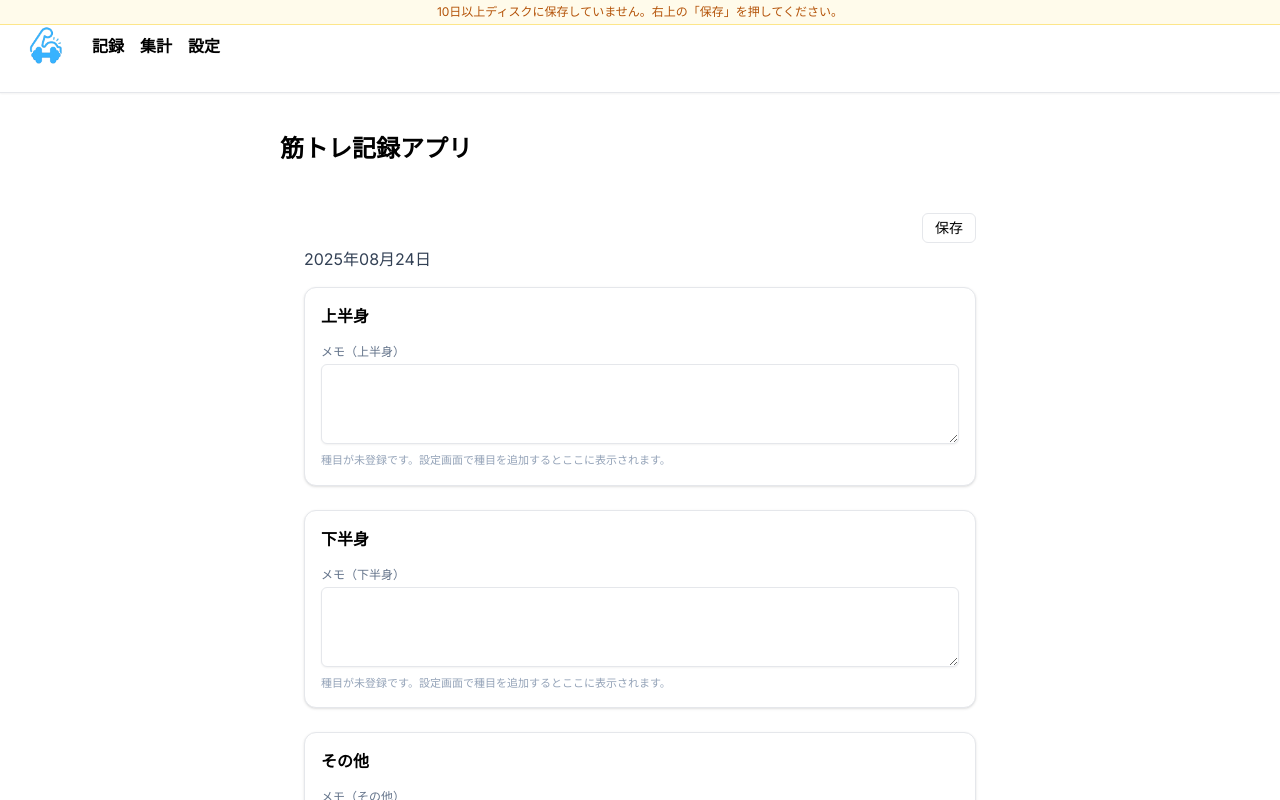
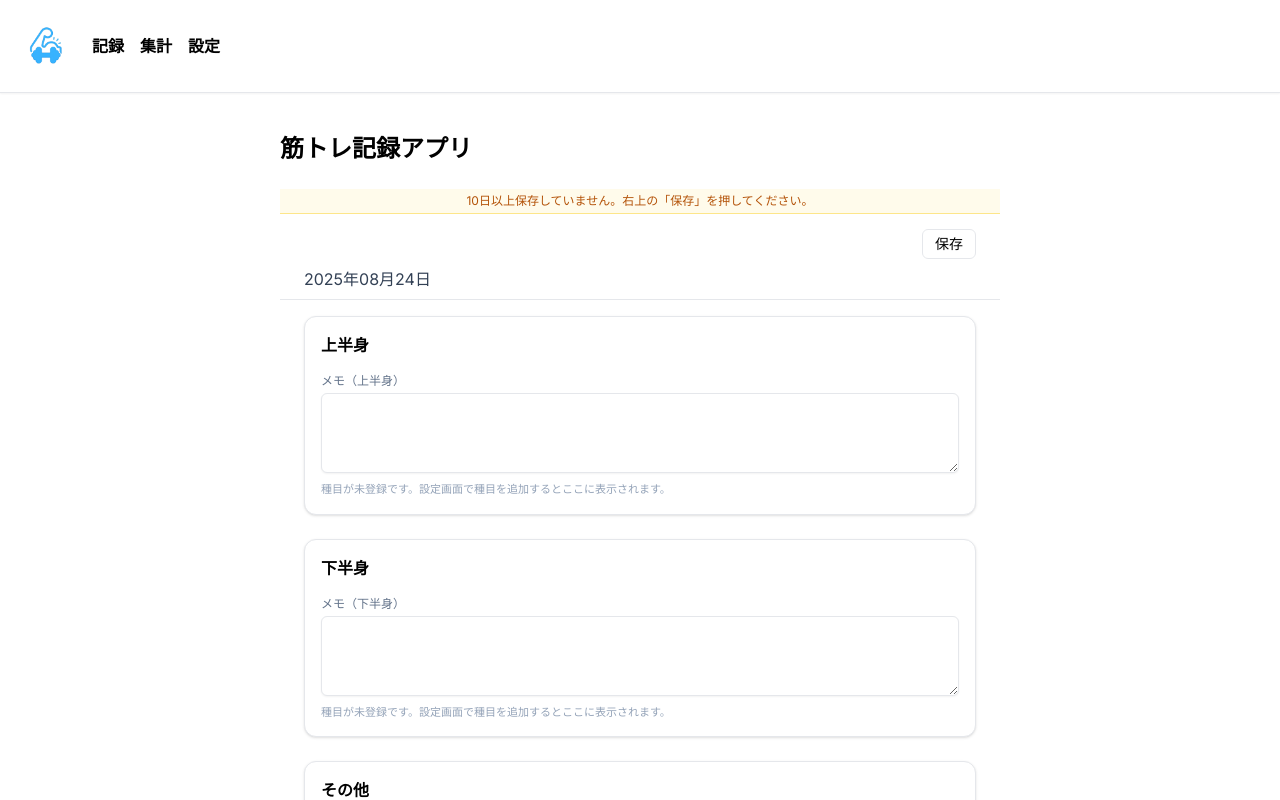
Before and after one commit to Mickey-1996/workout-tracker20250807, a Next.js app: page / in a window 1280 px wide. Shown: the top 800 px of the page. Built offline with nearby package versions, Linux system fonts and the light colour scheme.

Commit message:
tabs update

```diff
--- a/src/tabs/RecordTab.tsx
+++ b/src/tabs/RecordTab.tsx
@@ -52,7 +52,7 @@ function downloadJSON(filename: string, data: unknown) {
   const blob = new Blob([JSON.stringify(data, null, 2)], { type: "application/json" });
   const a = document.createElement("a");
   a.href = URL.createObjectURL(blob);
-  a.download = filename; // 例: "workoutrecord.2508172230"
+  a.download = filename; // ← 仕様：常に "workoutrecord.latest"
   a.click();
   URL.revokeObjectURL(a.href);
 }
@@ -98,7 +98,7 @@ function hasAnyData(r: DayRecord | DayRecordStrict | null | undefined) {
 /** 可能な設定ソース:
  *  1) wt:settings.v2 ... { items: [{ id, name, category, enabled, mode/inputMode, sets/checkCount, repTarget, order }] }
  *  2) exercises      ... { upper/lower/etc: [{...}] }
- *  3) wt:settings    ... { upper/lower/etc: [{...}] } ← これを新たにサポート（レガシー）
+ *  3) wt:settings    ... { upper/lower/etc: [{...}] } ← レガシー
  */
 function loadExercises(): ExercisesGrouped {
   // v2（新フォーマット）
@@ -133,7 +133,7 @@ function loadExercises(): ExercisesGrouped {
   const groupedFromRaw = normalizeLegacyGrouped(raw);
   if (groupedFromRaw) return groupedFromRaw;
 
-  // 旧: wt:settings（今回追加）
+  // 旧: wt:settings
   const legacy = loadJSON<any>("wt:settings");
   const groupedFromLegacy = normalizeLegacyGrouped(legacy);
   if (groupedFromLegacy) return groupedFromLegacy;
@@ -215,7 +215,7 @@ export default function RecordTab() {
           notesUpper: loaded.notesUpper ?? "",
           notesLower: loaded.notesLower ?? "",
           notesEtc: loaded.notesEtc ?? "",
-          ...(loaded.notesOther !== undefined ? { notesOther: loaded.notesOther } : {}),
+          ...(loaded as any).notesOther !== undefined ? { notesOther: (loaded as any).notesOther } : {},
         });
       }
     } catch {}
@@ -256,7 +256,7 @@ export default function RecordTab() {
       notesUpper: next.notesUpper ?? "",
       notesLower: next.notesLower ?? "",
       notesEtc: next.notesEtc ?? "",
-      ...(next.notesOther !== undefined ? { notesOther: next.notesOther } : {}),
+      ...(next as any).notesOther !== undefined ? { notesOther: (next as any).notesOther } : {},
     };
     const normalizedStrict: DayRecordStrict = {
       date: normalized.date,
@@ -286,7 +286,55 @@ export default function RecordTab() {
     });
   };
 
-  /* --- UI: カテゴリ --- */
+  /* ---- UI: レイアウト安定化 ---- */
+
+  // バナーのスロット：表示の有無で高さが変わらないように常に枠を確保
+  const BannerSlot = () => (
+    <div className="sticky top-0 z-50">
+      <div className="h-7 sm:h-8 bg-transparent">
+        {shouldPromptSave && (
+          <div
+            className="absolute inset-x-0 top-0 text-center text-[11px] sm:text-xs text-amber-700 bg-amber-50 border-b border-amber-200 py-1"
+            role="status"
+            aria-live="polite"
+          >
+            10日以上保存していません。右上の「保存」を押してください。
+          </div>
+        )}
+      </div>
+    </div>
+  );
+
+  // ヘッダー：sticky（上部固定）、上段＝保存ボタン（右）、下段＝日付（左）
+  const Header = () => (
+    <div className="sticky top-7 sm:top-8 z-40 bg-white/90 backdrop-blur border-b">
+      <div className="mx-auto max-w-3xl px-4 sm:px-6 py-2 flex items-center justify-end">
+        {hasUnsavedChanges && <span className="mr-3 text-xs text-rose-600">未保存の変更があります</span>}
+        <button
+          type="button"
+          className="rounded-md border px-3 py-1 text-sm hover:bg-slate-50"
+          onClick={() => {
+            const payload = collectAllDayRecords();
+            downloadJSON("workoutrecord.latest", payload); // 仕様どおりの固定名
+            const sig = calcRecordsSignature();
+            const t = Date.now();
+            localStorage.setItem("wt:lastDiskSaveAt", String(t));
+            localStorage.setItem("wt:lastSavedSig", sig);
+            setLastDiskSaveAt(t);
+            setLastSavedSig(sig);
+            setCurrentSig(sig);
+          }}
+          aria-label="記録データを端末に保存"
+        >
+          保存
+        </button>
+      </div>
+      <div className="mx-auto max-w-3xl px-4 sm:px-6 pb-2">
+        <div className="text-slate-700">{displayDate}</div>
+      </div>
+    </div>
+  );
+
   const renderCategory = (key: "upper" | "lower" | "etc", label: string) => {
     const items = exercises[key].filter((it) => it.enabled ?? true);
     return (
@@ -298,12 +346,18 @@ export default function RecordTab() {
             const mode = (it.mode ?? it.inputMode ?? "check") as InputMode;
             const setCount = it.sets ?? it.checkCount ?? 3;
 
-            // 1行目：種目名 + 入力UI
+            // 1行目：種目名 + 入力UI（グリッドで安定配置）
             const row1 = (
-              <div className="flex items-center gap-3 whitespace-nowrap overflow-x-auto">
-                <div className="text-sm text-slate-700 min-w-[6rem]">{it.name}</div>
+              <div className="grid grid-cols-1 sm:grid-cols-12 gap-3 items-center">
+                {/* 種目名（折返し可） */}
+                <div className="sm:col-span-4 text-sm text-slate-700 break-words">
+                  {it.name}
+                </div>
+
+                {/* 入力UI（5個で改行に統一） */}
+                <div className="sm:col-span-8">
                   {mode === "count" ? (
-                  <div className="flex items-center gap-2">
+                    <div className="grid grid-cols-5 gap-2">
                       {(rec.counts?.[id] ?? Array.from({ length: setCount }, () => 0)).map((val, idx) => {
                         const update = (v: number) => {
                           const prev = rec.counts?.[id] ?? Array.from({ length: setCount }, () => 0);
@@ -313,7 +367,7 @@ export default function RecordTab() {
                         };
                         const max = it.repTarget ?? 20;
                         return (
-                        <div key={idx} className="flex items-center gap-1">
+                          <div key={idx} className="flex items-center gap-1 h-8">
                             <span className="text-xs text-slate-500">S{idx + 1}</span>
                             <Select value={String(val)} onValueChange={(v) => update(Number(v))}>
                               <SelectTrigger className="h-8 w-20">
@@ -321,9 +375,7 @@ export default function RecordTab() {
                               </SelectTrigger>
                               <SelectContent>
                                 {Array.from({ length: max + 1 }, (_, n) => n).map((n) => (
-                                <SelectItem key={n} value={String(n)}>
-                                  {n}
-                                </SelectItem>
+                                  <SelectItem key={n} value={String(n)}>{n}</SelectItem>
                                 ))}
                               </SelectContent>
                             </Select>
@@ -332,7 +384,7 @@ export default function RecordTab() {
                       })}
                     </div>
                   ) : (
-                  <div className="flex items-center gap-2">
+                    <div className="grid grid-cols-5 gap-2">
                       {makeSetArray(setCount).map((idx) => {
                         const checks = rec.sets?.[id] ?? Array.from({ length: setCount }, () => false);
                         const toggle = () => {
@@ -343,7 +395,10 @@ export default function RecordTab() {
                           if (nextChecks[idx]) markDone(id);
                         };
                         return (
-                        <label key={idx} className="flex items-center gap-2 rounded-md border px-2 py-1">
+                          <label
+                            key={idx}
+                            className="flex items-center gap-2 rounded-md border px-2 py-1 h-8"
+                          >
                             <Checkbox checked={!!checks[idx]} onCheckedChange={toggle} />
                             <span className="text-xs text-slate-600">S{idx + 1}</span>
                           </label>
@@ -352,9 +407,10 @@ export default function RecordTab() {
                     </div>
                   )}
                 </div>
+              </div>
             );
 
-            // 2行目：インターバル
+            // 2行目：インターバル（折返し前提・横揺れなし）
             const times = rec.times?.[id] ?? [];
             const n = times.length;
             const last = n ? new Date(times[n - 1]) : null;
@@ -363,7 +419,7 @@ export default function RecordTab() {
               last && prev ? last.getTime() - prev.getTime() : last ? Date.now() - last.getTime() : undefined;
 
             const row2 = (
-              <div className="mt-1 text-xs text-slate-500 whitespace-nowrap overflow-x-auto">
+              <div className="mt-1 text-xs text-slate-500">
                 前回から：{intervalMs !== undefined ? formatDuration(intervalMs) : "—"}{" "}
                 {last && <span className="ml-3">最終：{last.toLocaleTimeString()}</span>}
               </div>
@@ -406,60 +462,16 @@ export default function RecordTab() {
     );
   };
 
-  // YYMMDDTT（TT=時分：HHmm）形式のファイル名を生成
-  const buildYYMMDDTT = () => {
-    const now = new Date();
-    const YY = String(now.getFullYear()).slice(-2);
-    const MM = String(now.getMonth() + 1).padStart(2, "0");
-    const DD = String(now.getDate()).padStart(2, "0");
-    const TT = `${String(now.getHours()).padStart(2, "0")}${String(now.getMinutes()).padStart(2, "0")}`;
-    return `${YY}${MM}${DD}${TT}`;
-  };
-
   return (
     <>
-      {/* レイアウト非依存の固定（fixed）バナー：タブ上部に重ねる。レイアウトは押さない＝揺れ防止 */}
-      {shouldPromptSave && (
-        <div
-          className="fixed top-0 left-0 right-0 z-50 text-center text-[11px] sm:text-xs text-amber-700 bg-amber-50 border-b border-amber-200 py-1"
-          role="status"
-          aria-live="polite"
-        >
-          10日以上ディスクに保存していません。右上の「保存」を押してください。
-        </div>
-      )}
+      {/* 1) バナーのためのスロット（高さを常時確保） */}
+      <BannerSlot />
 
-      <div className="p-4 sm:p-6">
-        {/* ヘッダー：上＝保存ボタン（右寄せ）、下＝日付表示 */}
-        <div className="mb-1 flex items-center justify-end">
-          {hasUnsavedChanges && <span className="mr-3 text-xs text-rose-600">未保存の変更があります</span>}
-          <button
-            type="button"
-            className="rounded-md border px-3 py-1 text-sm hover:bg-slate-50"
-            onClick={() => {
-              const filename = `workoutrecord.${buildYYMMDDTT()}`; // 要件②
-              const payload = collectAllDayRecords();
-              downloadJSON(filename, payload); // iPhone の「ダウンロード」に保存
+      {/* 2) 上部ヘッダー（保存ボタン／日付） */}
+      <Header />
 
-              const sig = calcRecordsSignature();
-              const t = Date.now();
-              localStorage.setItem("wt:lastDiskSaveAt", String(t));
-              localStorage.setItem("wt:lastSavedSig", sig);
-              setLastDiskSaveAt(t);
-              setLastSavedSig(sig);
-              setCurrentSig(sig);
-            }}
-            aria-label="記録データを端末に保存"
-          >
-            保存
-          </button>
-        </div>
-
-        {/* 日付表示 */}
-        <div className="mb-4 flex items-center justify-between">
-          <div className="text-slate-700">{displayDate}</div>
-        </div>
-
+      {/* 3) 本文 */}
+      <div className="mx-auto max-w-3xl px-4 sm:px-6 py-4">
         {renderCategory("upper", "上半身")}
         {renderCategory("lower", "下半身")}
         {renderCategory("etc", "その他")}
```
Also changed, not shown: src/tabs/SettingsTab.tsx (+7 -7 lines), src/tabs/SummaryTab.tsx (+4 -3 lines). Lines whose indentation alone changed are shown as unchanged.
